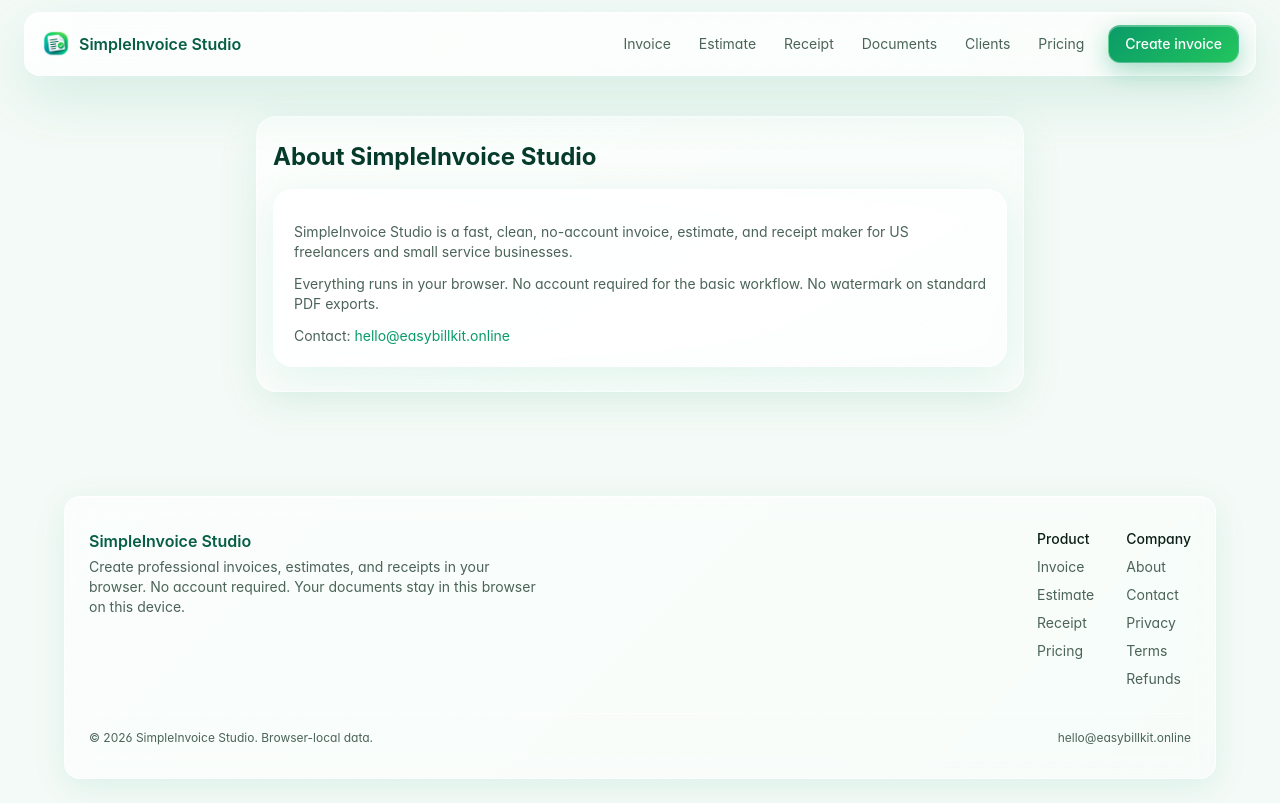
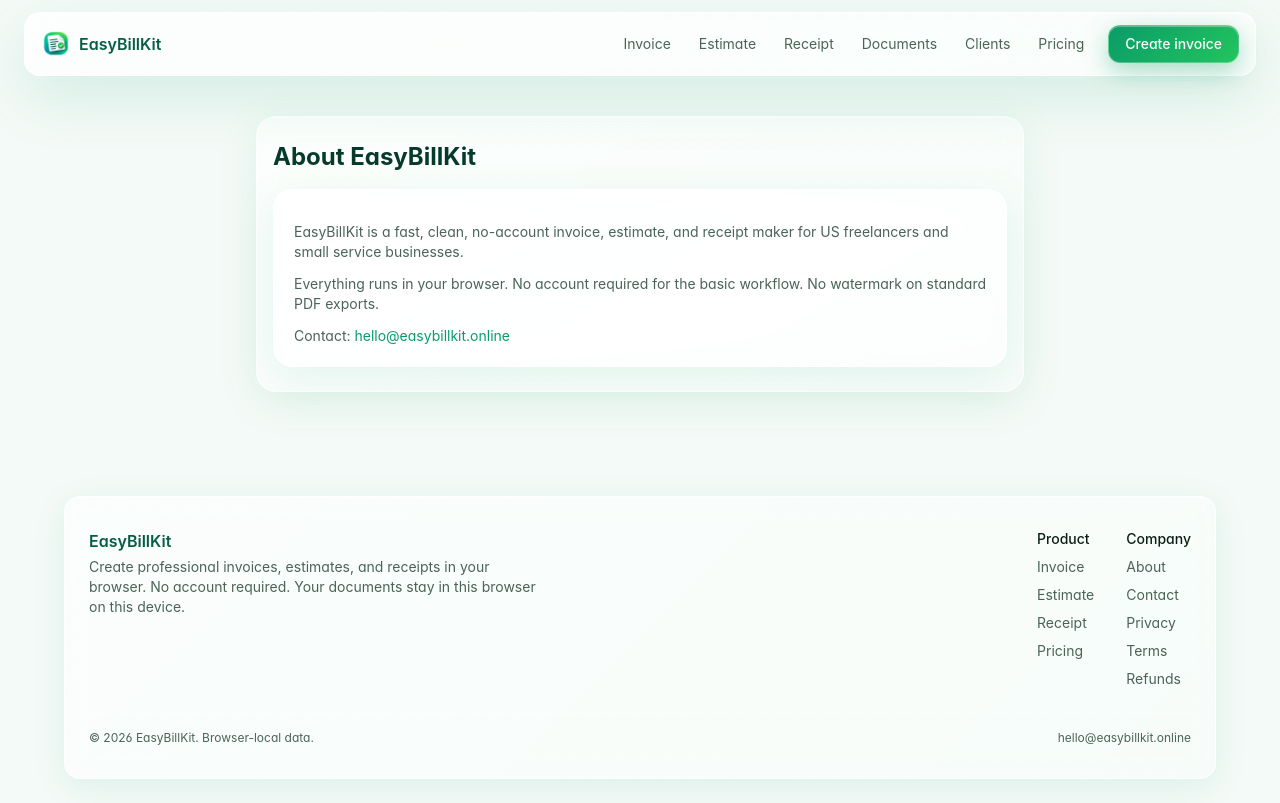
Before and after one commit to mayankdobriyal1920/client-side-invoice, a Next.js app: page /about in a window 1280 px wide. Built offline with nearby package versions, Linux system fonts and the light colour scheme.

Commit message:
rebrand SimpleInvoice Studio to EasyBillKit across all pages and header

```diff
--- a/app/about/page.tsx
+++ b/app/about/page.tsx
@@ -4,9 +4,9 @@ export const metadata = pageMetadata({ title: "About", description: "About EasyB
 export default function AboutPage() {
   return (
     <section className="max-w-3xl mx-auto px-4 py-6 space-y-4">
-      <h1 className="text-2xl font-bold text-green-950">About SimpleInvoice Studio</h1>
+      <h1 className="text-2xl font-bold text-green-950">About EasyBillKit</h1>
       <div className="glass-card p-5 space-y-3 text-sm text-muted">
-        <p>SimpleInvoice Studio is a fast, clean, no-account invoice, estimate, and receipt maker for US freelancers and small service businesses.</p>
+        <p>EasyBillKit is a fast, clean, no-account invoice, estimate, and receipt maker for US freelancers and small service businesses.</p>
         <p>Everything runs in your browser. No account required for the basic workflow. No watermark on standard PDF exports.</p>
         <p>Contact: <a href="mailto:hello@easybillkit.online" className="text-green-700">hello@easybillkit.online</a></p>
       </div>
--- a/app/layout.tsx
+++ b/app/layout.tsx
@@ -7,7 +7,7 @@ import VitalsReporter from "@/components/layout/VitalsReporter";
 import OfflineBanner from "@/components/layout/OfflineBanner";
 
 export const metadata: Metadata = {
-  title: "SimpleInvoice Studio — Free Invoice, Estimate & Receipt Maker",
+  title: "EasyBillKit — Free Invoice, Estimate & Receipt Maker",
   description:
     "Create professional invoices, estimates, and receipts in your browser. No account required. Export a clean PDF in seconds.",
   metadataBase: new URL("https://easybillkit.online"),
--- a/app/terms/page.tsx
+++ b/app/terms/page.tsx
@@ -6,7 +6,7 @@ export default function TermsPage() {
     <section className="max-w-3xl mx-auto px-4 py-6 space-y-4">
       <h1 className="text-2xl font-bold text-green-950">Terms of Use</h1>
       <div className="glass-card p-5 space-y-3 text-sm text-muted">
-        <p>SimpleInvoice Studio provides document-generation functionality only. It is not accounting, tax, or legal advice. You are responsible for the accuracy of information, tax rates, and document compliance.</p>
+        <p>EasyBillKit provides document-generation functionality only. It is not accounting, tax, or legal advice. You are responsible for the accuracy of information, tax rates, and document compliance.</p>
         <p>PDFs are generated from user-entered data. We do not verify payments or financial data.</p>
         <p>Data is stored locally in your browser and may be lost if browser data is cleared or the device is lost. There is no automatic cloud backup or sync.</p>
         <p>Payments are processed by Paddle.com, which acts as the Merchant of Record. Refunds are subject to Paddle&apos;s terms and the EasyBillKit Refund Policy.</p>
--- a/components/layout/SiteFooter.tsx
+++ b/components/layout/SiteFooter.tsx
@@ -6,7 +6,7 @@ export function SiteFooter() {
       <div className="glass rounded-2xl px-6 py-8 max-w-6xl mx-auto">
         <div className="flex flex-col md:flex-row gap-6 justify-between">
           <div>
-            <p className="font-semibold text-green-900">SimpleInvoice Studio</p>
+            <p className="font-semibold text-green-900">EasyBillKit</p>
             <p className="text-sm text-muted mt-1 max-w-md">
               Create professional invoices, estimates, and receipts in your browser. No account required.
               Your documents stay in this browser on this device.
@@ -31,7 +31,7 @@ export function SiteFooter() {
           </div>
         </div>
         <div className="mt-6 pt-4 border-t border-white/60 flex flex-col md:flex-row gap-2 justify-between text-xs text-muted">
-          <p>© {new Date().getFullYear()} SimpleInvoice Studio. Browser-local data.</p>
+          <p>© {new Date().getFullYear()} EasyBillKit. Browser-local data.</p>
           <a href="mailto:hello@easybillkit.online" className="hover:text-text">hello@easybillkit.online</a>
         </div>
       </div>
--- a/components/layout/SiteHeader.tsx
+++ b/components/layout/SiteHeader.tsx
@@ -20,8 +20,8 @@ export function SiteHeader() {
     <header className="sticky top-0 z-40 no-print">
       <div className="glass-strong mx-3 mt-3 rounded-2xl px-4 h-16 flex items-center justify-between md:mx-6">
         <Link href="/" className="flex items-center gap-2 font-semibold text-green-900">
-          <Image src="/logo.png" alt="SimpleInvoice Studio logo" width={30} height={30} className="rounded-lg" />
-          <span className="hidden sm:inline">SimpleInvoice Studio</span>
+          <Image src="/logo.png" alt="EasyBillKit logo" width={30} height={30} className="rounded-lg" />
+          <span>EasyBillKit</span>
         </Link>
         <nav className="hidden md:flex items-center gap-1 text-sm">
           {nav.map((n) => (
```
Also changed, not shown: tasks/production-readiness.md (+2 -2 lines).
